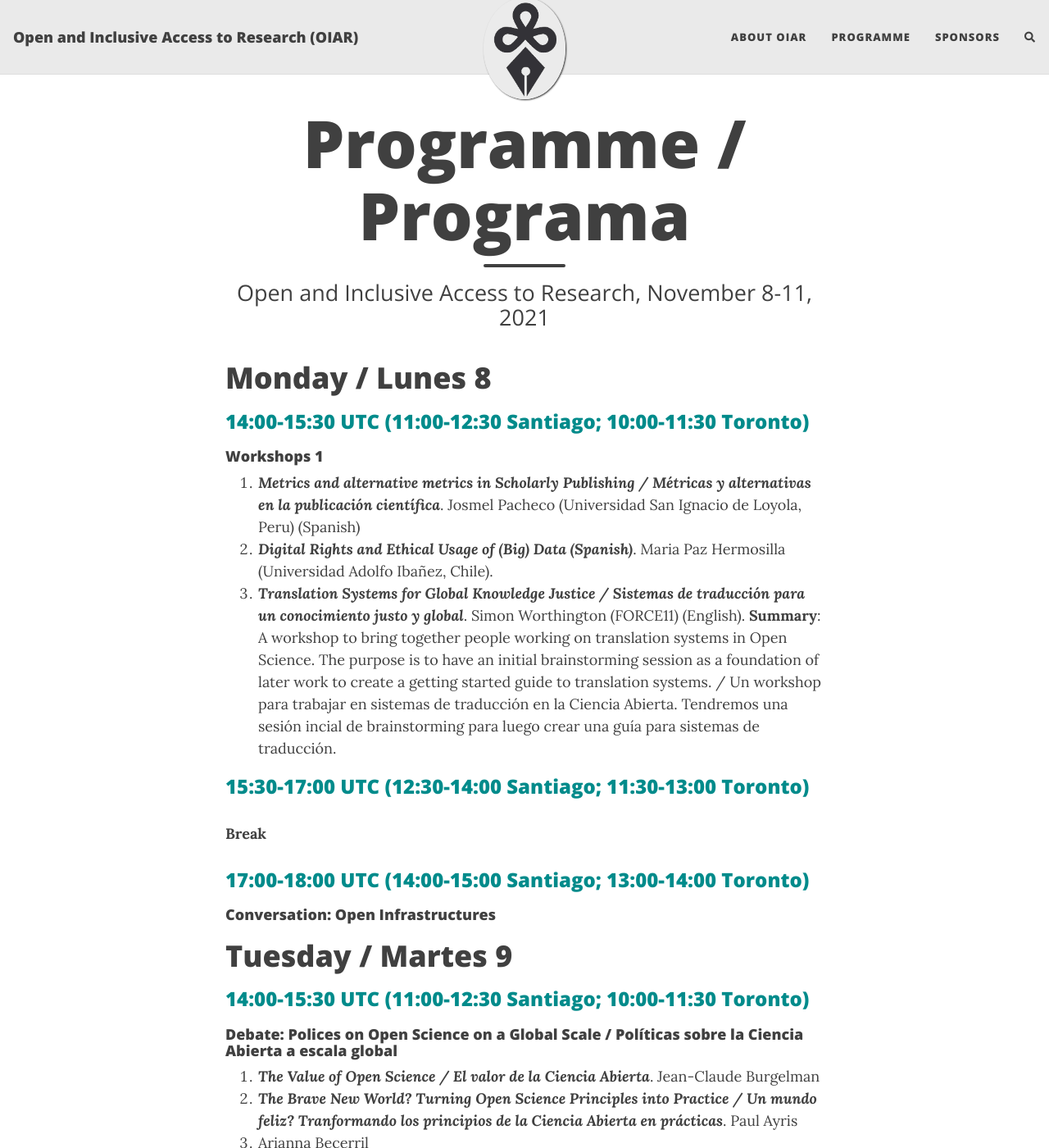
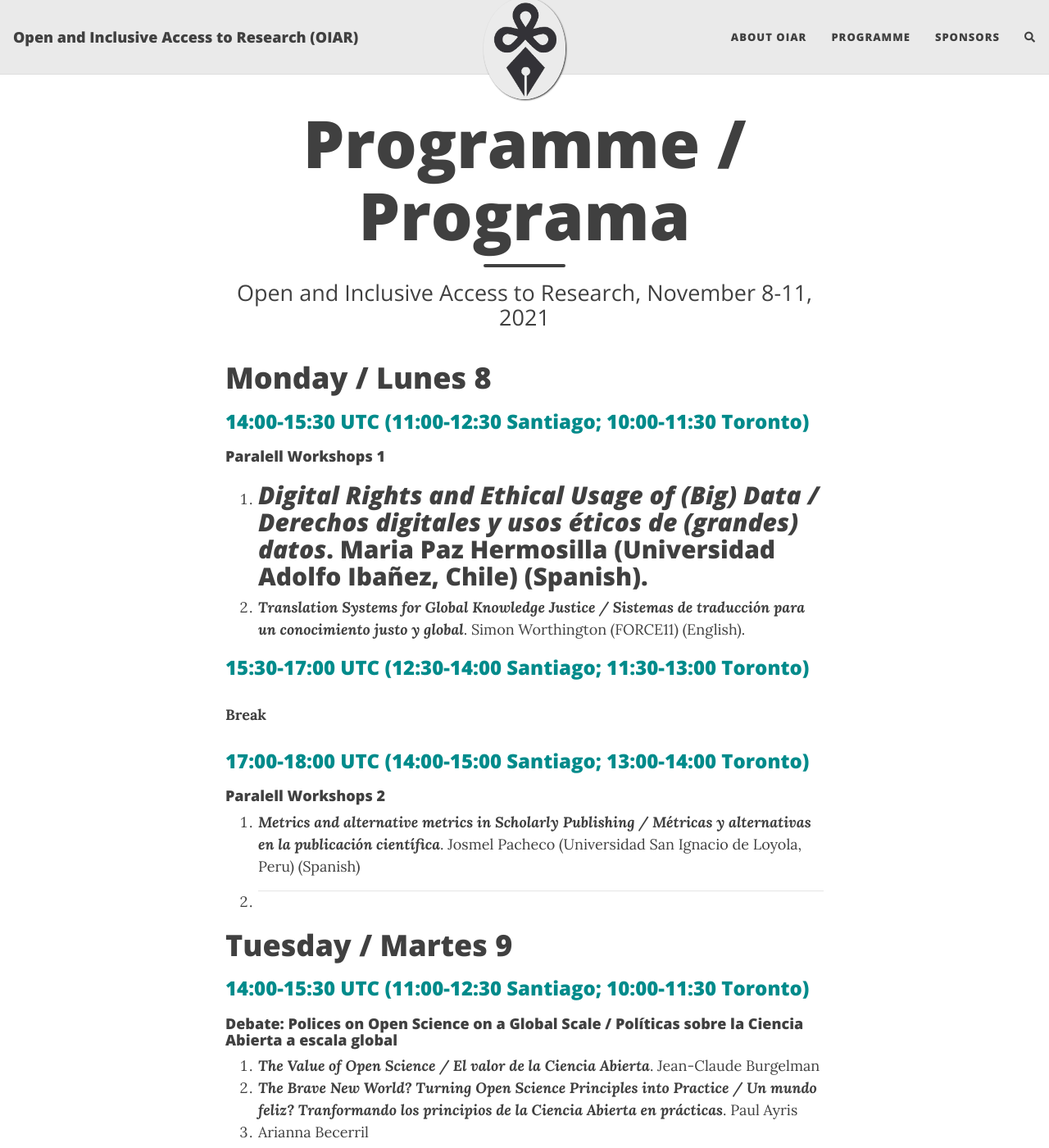
Before and after one commit to caedmon5/OIAR, a Jekyll site: the page built from programme.md, in a window 1280 px wide and 1400 px high. Shown: the whole window at 82% size. Built offline with Jekyll 4.4.1, drawn with Linux system fonts in a browser that asks for light colours; nearby versions of some CDN libraries; comment, search, counter and statistics services are not loaded.

Commit message:
prueba formato

```diff
--- a/programme.md
+++ b/programme.md
@@ -6,16 +6,19 @@ subtitle: Open and Inclusive Access to Research, November 8-11, 2021
 
 # Monday / Lunes 8
 ### <span style="color: DarkCyan;">14:00-15:30 UTC (11:00-12:30 Santiago; 10:00-11:30 Toronto)</span>
-#### Workshops 1
-1. ***Metrics and alternative metrics in Scholarly Publishing / Métricas y alternativas en la publicación científica***. Josmel Pacheco (Universidad San Ignacio de Loyola, Peru) (Spanish)
-2. ***Digital Rights and Ethical Usage of (Big) Data (Spanish)***. Maria Paz Hermosilla (Universidad Adolfo Ibañez, Chile).
-3. ***Translation Systems for Global Knowledge Justice / Sistemas de traducción para un conocimiento justo y  global***. Simon Worthington (FORCE11) (English). **Summary**: A workshop to bring together people working on translation systems in Open Science. The purpose is to have an initial brainstorming session as a foundation of later work to create a getting started guide to translation systems. / Un workshop para trabajar en sistemas de traducción en la Ciencia Abierta. Tendremos una sesión incial de brainstorming para luego crear una guía para sistemas de traducción.
+#### Paralell Workshops 1
+1. ***Digital Rights and Ethical Usage of (Big) Data / Derechos digitales y usos éticos de (grandes) datos***. Maria Paz Hermosilla (Universidad Adolfo Ibañez, Chile) (Spanish).
+---------------------------------------------------------------------------------------------------------------
+2. ***Translation Systems for Global Knowledge Justice / Sistemas de traducción para un conocimiento justo y  global***. Simon Worthington (FORCE11) (English).
+
 
 ### <span style="color: DarkCyan;">15:30-17:00 UTC (12:30-14:00 Santiago; 11:30-13:00 Toronto)</span>
 **Break**
 
 ### <span style="color: DarkCyan;">17:00-18:00 UTC (14:00-15:00 Santiago; 13:00-14:00 Toronto)</span>
-#### Conversation: Open Infrastructures
+#### Paralell Workshops 2
+1. ***Metrics and alternative metrics in Scholarly Publishing / Métricas y alternativas en la publicación científica***. Josmel Pacheco (Universidad San Ignacio de Loyola, Peru) (Spanish)
+2. ***
 
 
 # Tuesday / Martes 9
```
